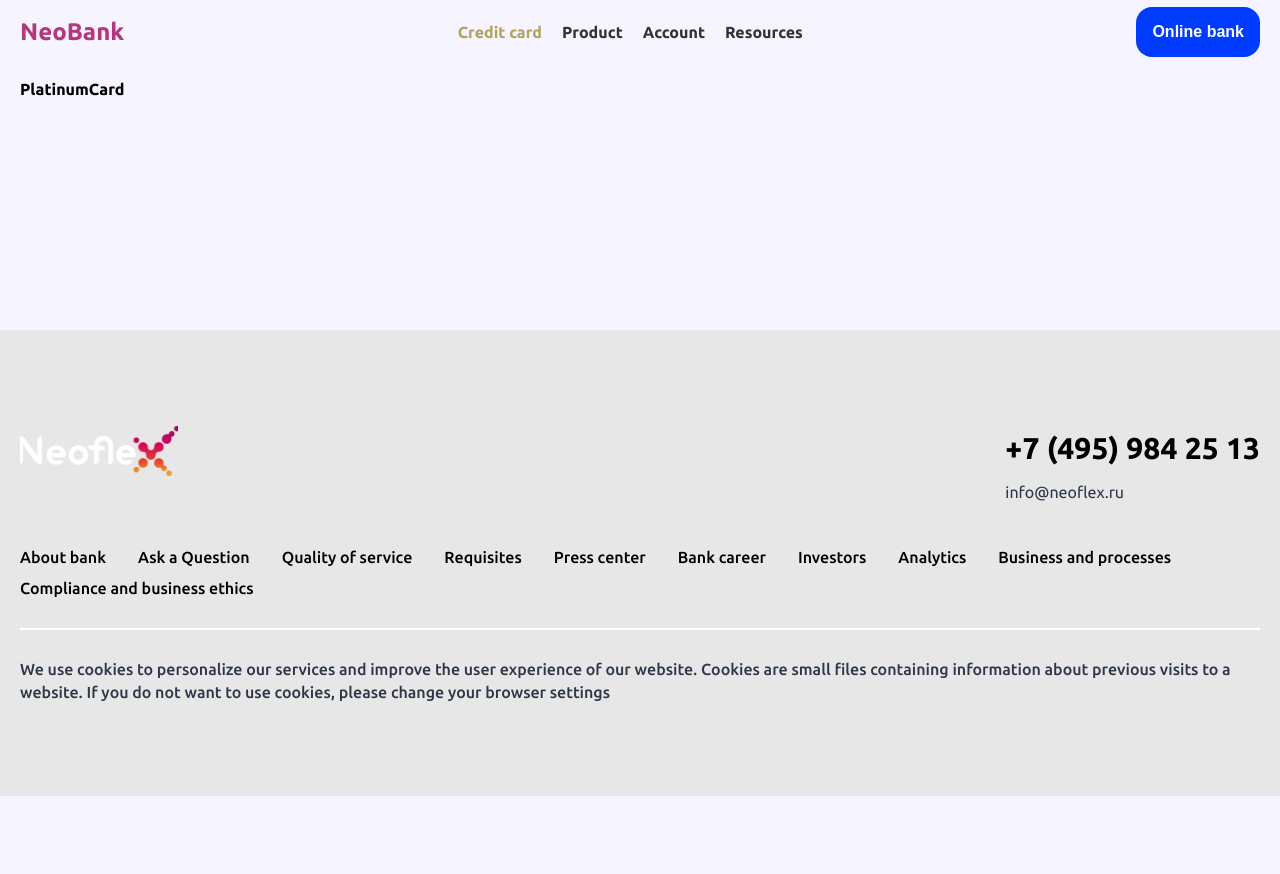
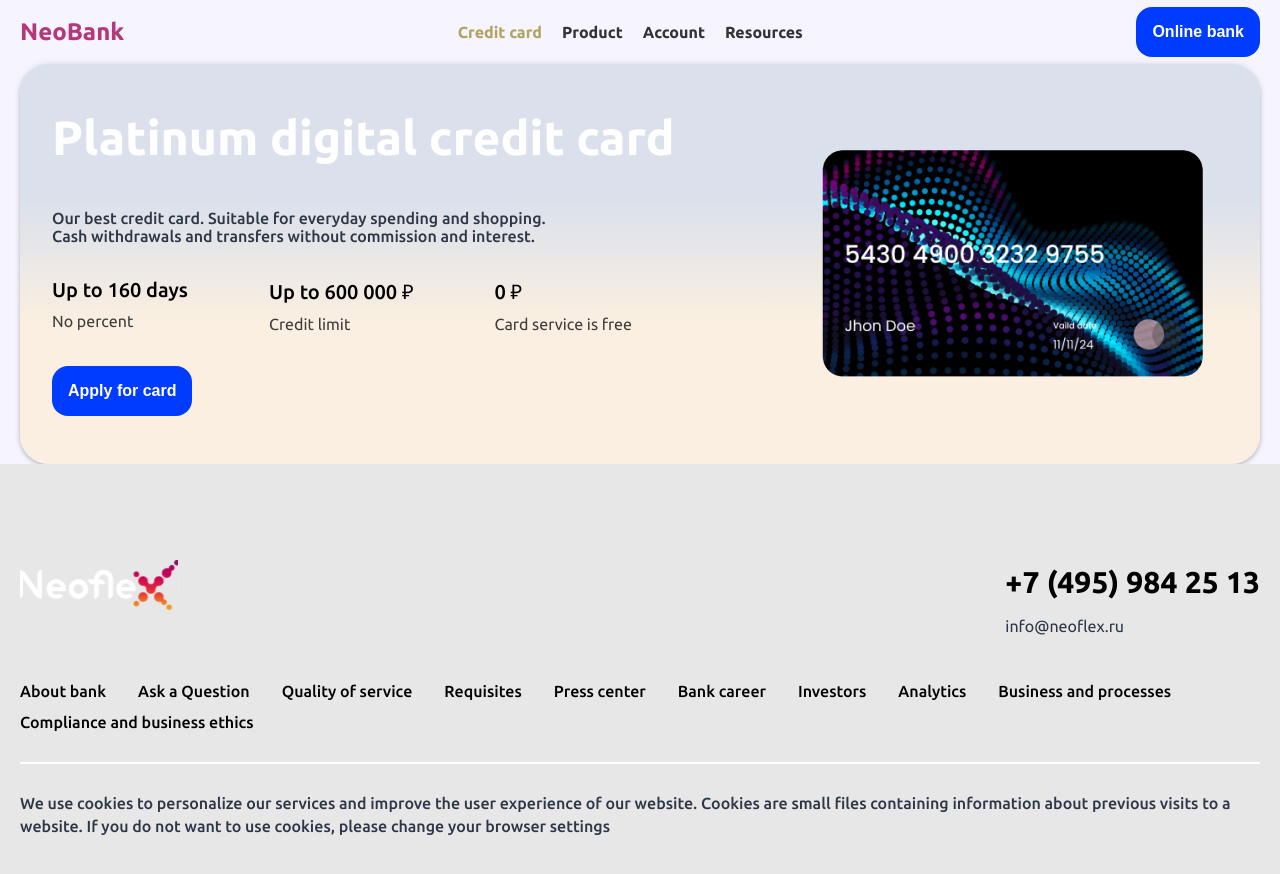
Before and after one commit to AndrewMosh/module_1, a React (Vite) app: page /credit-card in a window 1280 px wide. Shown: the top 874 px of the page. Before the commit the page ends 800 px from the top, so only its background shows below. Built offline with nearby package versions, Linux system fonts and the light colour scheme.

Commit message:
Platinum card component

```diff
--- a/src/Components/PlatinumCard/PlatinumCard.scss
+++ b/src/Components/PlatinumCard/PlatinumCard.scss
@@ -0,0 +1,86 @@
+.platinum-card {
+  border-radius: 28.8px;
+  box-shadow:
+    0px 2px 4px 0px rgba(0, 0, 0, 0.2),
+    0px 0px 8px 0px rgba(0, 0, 0, 0.08);
+  background: linear-gradient(
+    180deg,
+    rgba(203, 213, 224, 0.62) 34.339%,
+    rgba(254, 235, 200, 0.56) 64.275%
+  );
+
+
+  &__container {
+    padding: 48px 32px;
+    display: flex;
+	gap:32px;
+    justify-content: space-between;
+    align-items: center;
+
+	@media (max-width: 740px) {
+		flex-direction: column;
+	}
+
+	@include respond-to(mobile) {
+		padding: 20px;
+	}
+  }
+
+  &__inner {
+	flex: 1 0 60%;
+  }
+
+  &__image {
+	flex: 1 0 40%;
+	padding: 0 32px;
+
+	@media (max-width: 740px) {
+		order:-1;
+		padding: 0;
+	}
+  }
+
+  &__title {
+	font-size: $fs-48;
+	padding-bottom: 48px;
+	color: white;
+
+	@include respond-to(mobile) {
+		font-size: $fs-35;
+		line-height: $lh-40;
+		padding-bottom: 32px;
+	}
+  }
+
+  &__text {
+	font-size: $fs-16;
+	font-family: 'Ubuntu Medium';
+	line-height: 17.92px;
+	color:$black;
+	padding-bottom: 32px;
+	max-width: 515px;
+  }
+
+  &__offers {
+	line-height: normal;
+	max-width: 580px;
+	display: flex;
+	flex-wrap: wrap;
+	justify-content: space-between;
+	gap: 20px;
+	padding-bottom: 32px;
+  }
+
+  &__offer-title {
+	font-family: 'Ubuntu Medium';
+	font-size: $fs-20;
+	padding-bottom: 10px;
+	white-space: nowrap;
+  }
+
+  &__offer-percentage {
+	font-family: 'Ubuntu';
+	font-size: $fs-16;
+	color:#3D3D3D;
+  }
+}
--- a/src/Components/PlatinumCard/PlatinumCard.tsx
+++ b/src/Components/PlatinumCard/PlatinumCard.tsx
@@ -1,3 +1,29 @@
+import { offers } from "./platinum.consts"
+import image from '@assets/images/platinum.png'
+import './PlatinumCard.scss'
+import Button from "@components/UI/Button/Button";
+
 export const PlatinumCard = () => {
-	return <div>PlatinumCard</div>;
+	return <div className="platinum-card">
+		<div className="platinum-card__container">
+			<div className="platinum-card__inner">
+				<h2 className="platinum-card__title">Platinum digital credit card</h2>
+				<p className="platinum-card__text">Our best credit card. Suitable for everyday spending and shopping.
+				Cash withdrawals and transfers without commission and interest.</p>
+				<div className="platinum-card__offers">
+					{offers.map((offer) => (
+						<div key={offer.id} className="platinum-card__offer">
+							<p className="platinum-card__offer-title">{offer.offer}</p>
+							<p className="platinum-card__offer-percentage">{offer.percentage}</p>
+						</div>
+					))}
+				</div>
+				<Button className="platinum-card__button">Apply for card</Button>
+			</div>
+			<div className="platinum-card__image">
+				<img  src={image} alt="card" />
+			</div>
+		</div>
+
+	</div>;
 };
--- /dev/null
+++ b/src/Components/PlatinumCard/platinum.consts.ts
@@ -0,0 +1,11 @@
+type TOffer = {
+	id: number;
+	offer: string;
+	percentage: string;
+};
+
+export const offers: TOffer[] = [
+	{ id: 1, offer: 'Up to 160 days', percentage: 'No percent' },
+	{ id: 2, offer: 'Up to 600 000 ₽', percentage: 'Credit limit' },
+	{ id: 3, offer: '0 ₽', percentage: 'Card service is free' },
+];
--- a/src/styles/config/_variables.scss
+++ b/src/styles/config/_variables.scss
@@ -10,6 +10,7 @@
 $olive-active: #b2a35f;
 $greyBg: #e7e7e7;
 $placeholderGrey: #9092b0;
+$black:#2D3748;
 
 //font
 $fs-16: 16px;
```
Also changed, not shown: src/assets/images/platinum.png (added).
